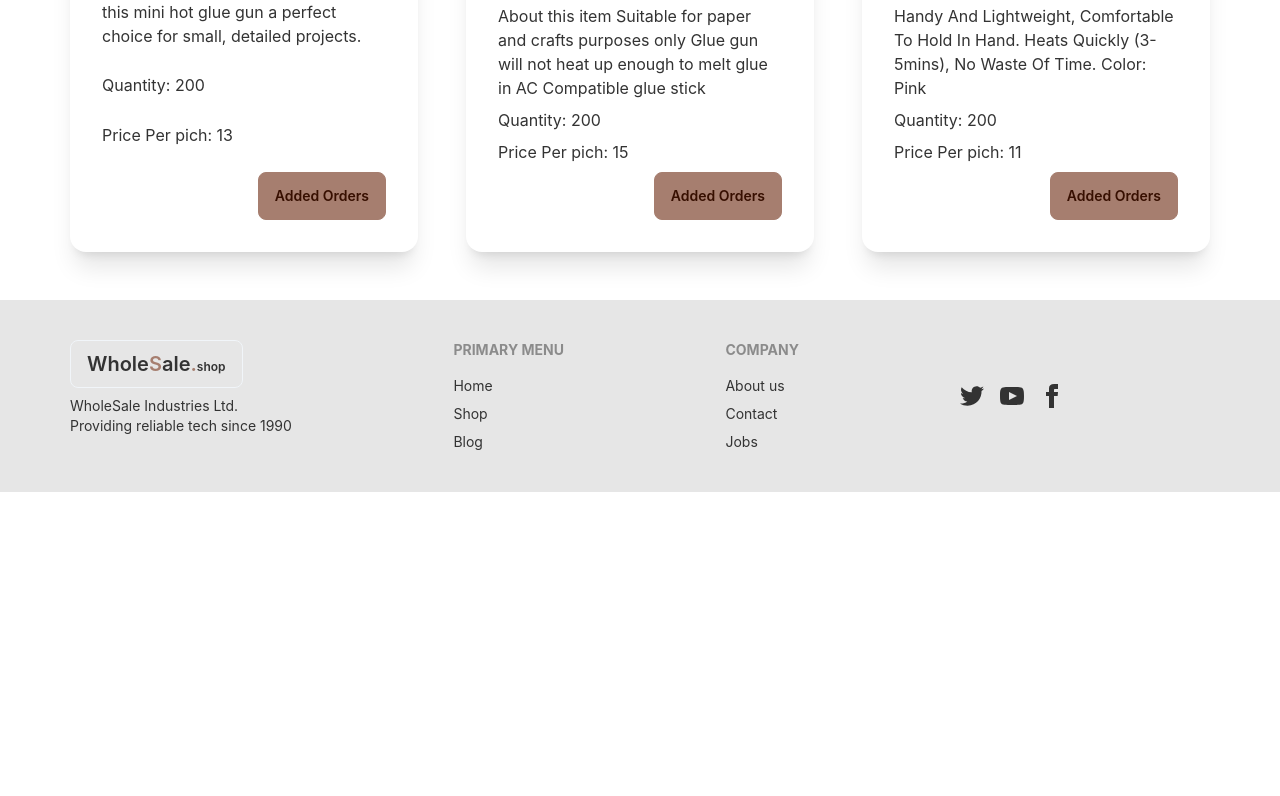
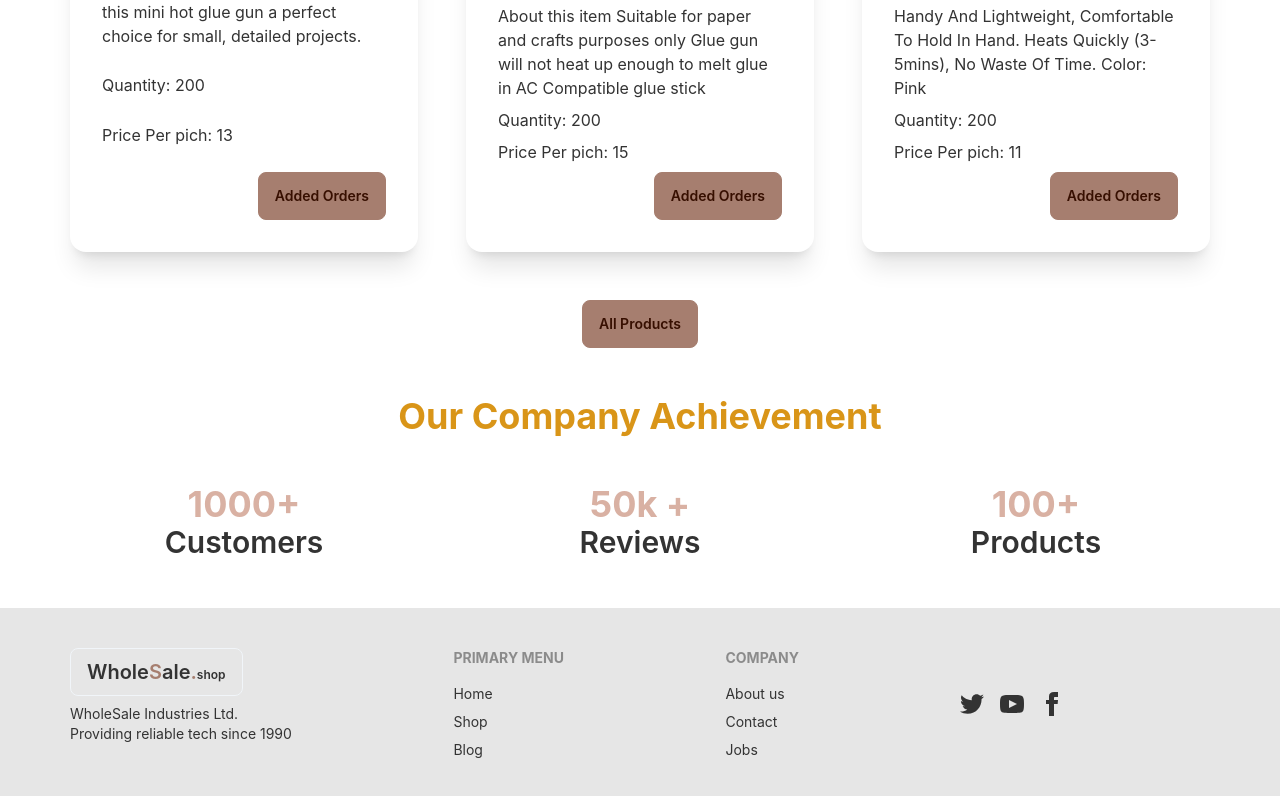
Before and after one commit to mehedy201/WholeSale-Market-Client-Site, a React (Create React App) app: page / in a window 1280 px wide. Shown: the part 1334-2130 px from the top of the page. Before the commit the page ends 1826 px from the top, so only its background shows below. Built offline with nearby package versions, Linux system fonts and the light colour scheme; no server answers.

Commit message:
added about company components

```diff
--- /dev/null
+++ b/src/pages/Home/AboutCompany.js
@@ -0,0 +1,25 @@
+import React from 'react';
+
+const AboutCompany = () => {
+    return (
+        <>
+        <p className='text-4xl font-bold text-center text-accent'>Our Company Achievement</p>
+        <div className='my-12 grid grid-cols-1 lg:grid-cols-3 gap-12'>
+            <div>
+                <p className='text-4xl font-bold text-center text-primary '>1000+</p>
+                <p className='text-3xl font-semibold text-center'>Customers</p>
+            </div>
+            <div>
+                <p className='text-4xl font-bold text-center text-primary '>50k +</p>
+                <p className='text-3xl font-semibold text-center'>Reviews</p>
+            </div>
+            <div>
+                <p className='text-4xl font-bold text-center text-primary '>100+</p>
+                <p className='text-3xl font-semibold text-center'>Products</p>
+            </div>
+        </div>
+        </>
+    );
+};
+
+export default AboutCompany;
--- a/src/pages/Home/Home.js
+++ b/src/pages/Home/Home.js
@@ -2,15 +2,25 @@ import React, { useEffect, useState } from 'react';
 import './Home.css'
 import heroImg from '../../images/heroimg.jpeg'
 import Product from '../Shop/Product';
+import PurcessModal from '../Shop/PurcessModal';
+import { useNavigate } from 'react-router-dom';
+import AboutCompany from './AboutCompany';
 
 const Home = () => {
+    // useState for product
     const [products, setProducts] = useState([]);
+    const [addedForModal, setAddedForModal] = useState(null);
+    // Use effect and fetch product
     useEffect(() => {
         fetch('data.json')
             .then(res => res.json())
             .then(data => setProducts(data));
     }, []);
-    console.log(products.slice(3));
+
+    // Navigate Shop page
+    const navigate = useNavigate();
+
+
     return (
         <div>
             <div className="hero min-h-screen">
@@ -33,11 +43,20 @@ const Home = () => {
                             <Product
                                 key={product.id}
                                 product={product}
+                                setAddedForModal={setAddedForModal}
                                 ></Product>
                         )
                     }
                 </div>
+                <button onClick={() => navigate('/shop')} className='btn mb-12 block mx-auto capitalize'>All Products</button>
+                {
+                    addedForModal && <PurcessModal
+                    key={addedForModal.id}
+                    addedForModal={addedForModal}
+                ></PurcessModal>
+            }
             </div>
+            <AboutCompany></AboutCompany>
         </div>
     );
 };
--- a/src/pages/Shop/Product.js
+++ b/src/pages/Shop/Product.js
@@ -1,8 +1,9 @@
 import React from 'react';
 
-const Product = ({product}) => {
+const Product = ({product, setAddedForModal}) => {
 
     const {name, des, img, price, quantity} = product;
+
     return (
 
             <div className="card bg-base-100 shadow-xl">
@@ -13,7 +14,10 @@ const Product = ({product}) => {
                   <p>Quantity: {quantity}</p>
                   <p>Price Per pich: {price}</p>
                   <div className="card-actions justify-end">
-                    <label htmlFor="wholeSale_modal" class="btn modal-button capitalize">Added Orders</label>
+                    <label
+                        onClick={() => setAddedForModal(product)}
+                        htmlFor="wholeSale_modal"
+                        className="btn modal-button capitalize">Added Orders</label>
                   </div>
                 </div>
             </div>
--- a/src/pages/Shop/PurcessModal.js
+++ b/src/pages/Shop/PurcessModal.js
@@ -1,15 +1,24 @@
 import React from 'react';
 
-const PurcessModal = () => {
+const PurcessModal = ({addedForModal}) => {
+    const {name, price} = addedForModal;
     return (
         <div>
             <input type="checkbox" id="wholeSale_modal" className="modal-toggle" />
             <div className="modal modal-bottom sm:modal-middle">
-              <div className="modal-box">
-                <h3 className="font-bold text-lg">Congratulations random Interner user!</h3>
-                <p className="py-4">You've been selected for a chance to get one year of subscription to use Wikipedia for free!</p>
+              <div className="modal-box relative">
+                <label htmlFor="wholeSale_modal" class="btn btn-sm btn-circle absolute right-2 top-2">✕</label>
+                    <h2 className='text-center text-2xl font-bold'>Please Added Product</h2>
+                    <p className='text-center mb-4'>If You added product after that go to my order page and pay</p>
+
+                    <input type="text" value={name} className="input w-full input-bordered mb-2" readOnly/>
+                    <input type="text" placeholder="Type here" className="input w-full input-bordered mb-2" />
+                    <input type="text" placeholder="Type here" className="input w-full input-bordered mb-2" />
+                    <input type="text" placeholder="Type here" className="input w-full input-bordered mb-2" />
+
+
                 <div className="modal-action">
-                  <label htmlFor="wholeSale_modal" className="btn">Yay!</label>
+                  <label htmlFor="wholeSale_modal" className="btn btn-sm capitalize">Added</label>
                 </div>
               </div>
             </div>
--- a/src/pages/Shop/Shop.js
+++ b/src/pages/Shop/Shop.js
@@ -1,14 +1,16 @@
 import React, { useEffect, useState } from 'react';
 import Product from './Product';
+import PurcessModal from './PurcessModal';
 
 const Shop = () => {
     const [products, setProducts] = useState([]);
+    const [addedForModal, setAddedForModal] = useState(null);
     useEffect(() => {
         fetch('data.json')
             .then(res => res.json())
             .then(data => setProducts(data));
     }, [])
-    console.log(products);
+
     return (
         <>
         <h3 className="text-2xl text-center font-bold">Shop</h3>
@@ -17,9 +19,16 @@ const Shop = () => {
                     products.map(product => <Product
                         key={product.id}
                         product={product}
+                        setAddedForModal={setAddedForModal}
                     ></Product>)
                 }
             </div>
+            {
+            addedForModal && <PurcessModal
+                key={addedForModal.id}
+                addedForModal={addedForModal}
+            ></PurcessModal>
+            }
         </>
     );
 };
```
